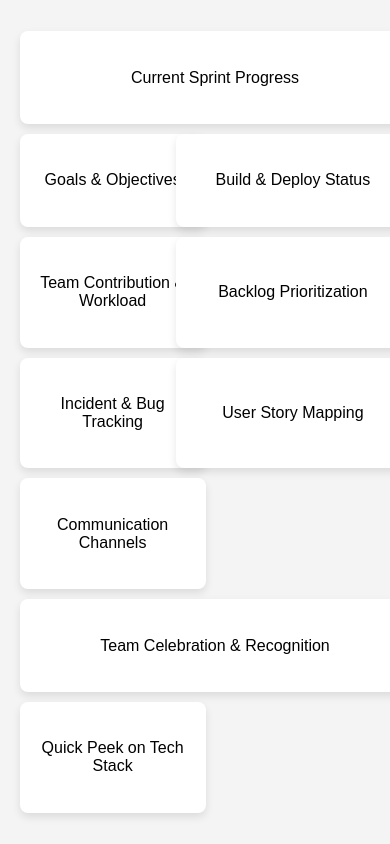
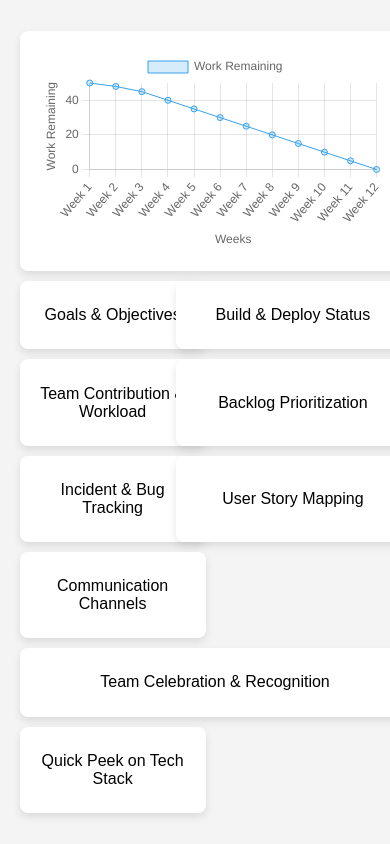
Before and after one commit to slu-csci-5030/Ram_IR, a plain HTML site: page Index.html in a window 390 px wide. Drawn offline with nearby package versions, Linux system fonts and the light colour scheme.

Commit message:
Current sprint progress component addition

```diff
--- a/Index.html
+++ b/Index.html
@@ -7,12 +7,11 @@
 		<link rel="stylesheet" href="styles.css" />
 	</head>
 	<body>
-		<div class="dashboard">
-			<!-- Top row -->
-			<div class="block large" id="currentSprintProgress">
-				Current Sprint Progress
-			</div>
-			<div class="block medium" id="teamGoals">Goals & Objectives</div>
+    <div class="dashboard">
+        <div class="block large" id="currentSprintProgress">
+            <canvas id="burnDownChart"></canvas>
+        </div>
+		<div class="block medium" id="teamGoals">Goals & Objectives</div>
 			<div class="block medium" id="buildDeployStatus">
 				Build & Deploy Status
 			</div>
@@ -38,5 +37,9 @@
 			</div>
 			<div class="block small" id="techStackPeek">Quick Peek on Tech Stack</div>
 		</div>
-	</body>
+
+    <script src="https://cdn.jsdelivr.net/npm/chart.js"></script>
+    <script src="script.js"></script>
+	</div>
+</body>
 </html>
--- a/script.js
+++ b/script.js
@@ -0,0 +1,39 @@
+document.addEventListener('DOMContentLoaded', function() {
+    var weeks = ["Week 1", "Week 2", "Week 3", "Week 4", "Week 5", "Week 6", "Week 7", "Week 8", "Week 9", "Week 10", "Week 11", "Week 12"];
+    var totalWork = 50;
+    var workRemaining = [50, 48, 45, 40, 35, 30, 25, 20, 15, 10, 5, 0];
+
+    var ctx = document.getElementById('burnDownChart').getContext('2d');
+    var myChart = new Chart(ctx, {
+        type: 'line',
+        data: {
+            labels: weeks,
+            datasets: [{
+                label: 'Work Remaining',
+                data: workRemaining,
+                backgroundColor: 'rgba(54, 162, 235, 0.2)',
+                borderColor: 'rgba(54, 162, 235, 1)',
+                borderWidth: 1
+            }]
+        },
+        options: {
+            responsive: true,
+            maintainAspectRatio: false,
+            scales: {
+                y: {
+                    beginAtZero: true,
+                    title: {
+                        display: true,
+                        text: 'Work Remaining'
+                    }
+                },
+                x: {
+                    title: {
+                        display: true,
+                        text: 'Weeks'
+                    }
+                }
+            }
+        }
+    });
+});
--- a/styles.css
+++ b/styles.css
@@ -12,11 +12,11 @@ html {
 
 .dashboard {
 	display: grid;
-	grid-template-columns: repeat(4, 1fr); /* Four columns */
-	grid-template-rows: auto; /* Row height to fit content */
+	grid-template-columns: repeat(4, 1fr);
+	grid-template-rows: 240px auto auto;
 	gap: 10px;
-	width: 95vw; /* Adjust based on your design preferences */
-	height: 95vh; /* Adjust based on your design preferences */
+	width: 95vw;
+	height: 95vh;
 	box-sizing: border-box;
 	padding: 10px;
 }
@@ -33,23 +33,26 @@ html {
 	text-align: center;
 }
 
-/* Different block sizes based on the class */
 .large {
 	grid-column: span 2;
-} /* Takes two columns */
+}
 .medium {
 	grid-column: span 1;
-} /* Takes one column */
+}
 .small {
 	grid-column: span 1;
-} /* Takes one column, but could be less tall */
+}
 
-/* Responsive adjustments */
 @media (max-width: 768px) {
 	.dashboard {
-		grid-template-columns: 1fr; /* Stack blocks in a single column on small screens */
+		grid-template-columns: 1fr;
 	}
 	.block {
-		width: 100%; /* Full width blocks on small screens */
+		width: 100%;
 	}
 }
+#currentSprintProgress {
+	overflow: hidden;
+	white-space: nowrap;
+	text-overflow: ellipsis;
+  }
```
Also changed, not shown: 1 other file.
